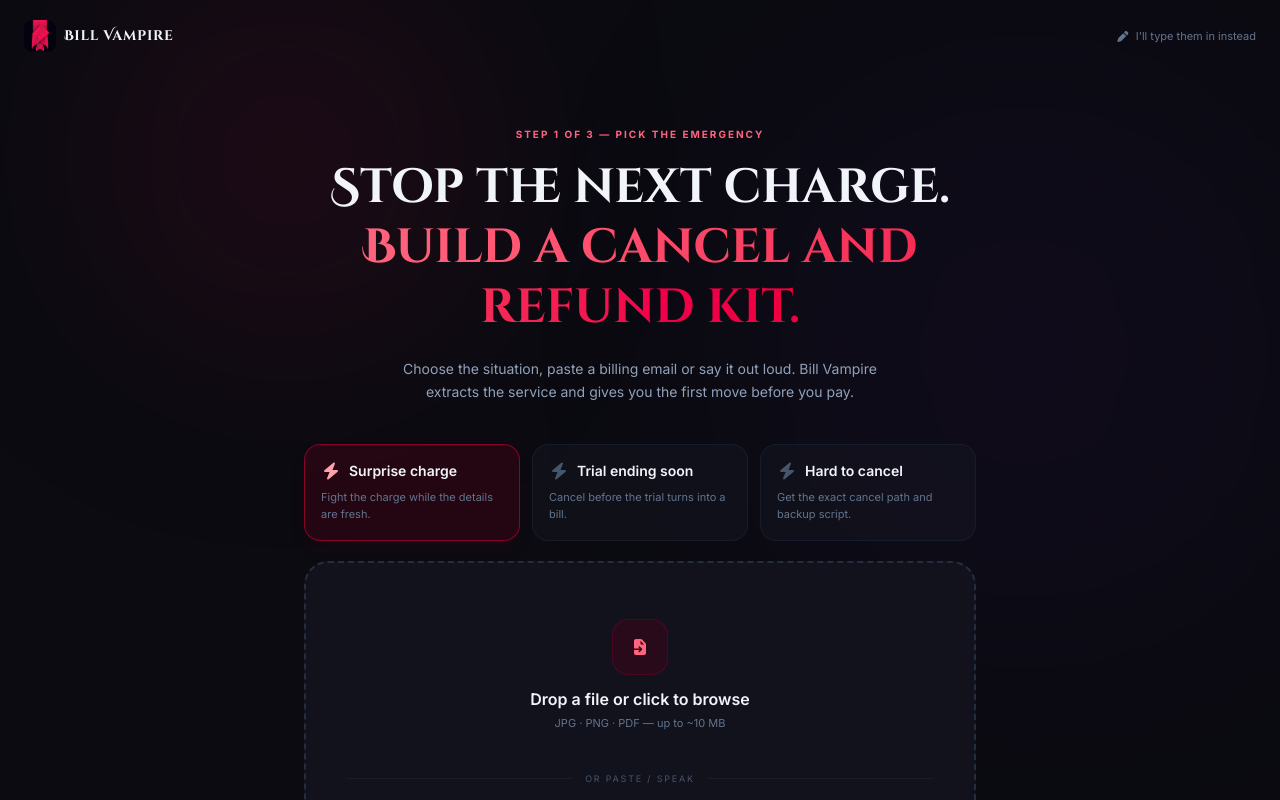
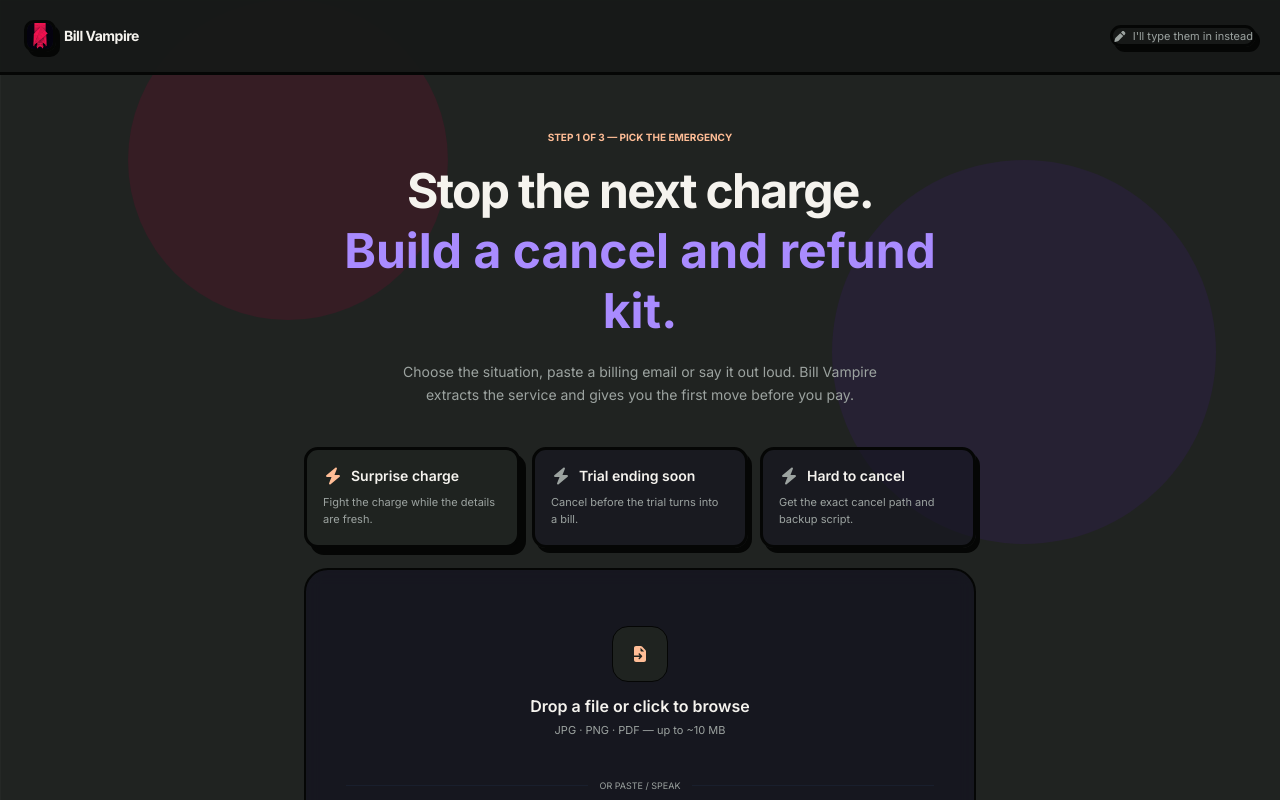
Before and after one commit to JoeyZhaoUX/Bill-Vampire, a React (Vite) app: page / in a window 1280 px wide. Both pictures are taken after a click on the button "Fix a charge". Shown: the top 800 px of the page. Built offline with nearby package versions, Linux system fonts and the light colour scheme; no server answers.

Commit message:
Apply brutalist Creem-inspired theme

```diff
--- a/src/App.jsx
+++ b/src/App.jsx
@@ -493,7 +493,7 @@
 
   return (
     <>
-    <div className="app-screen min-h-screen bg-gothic-pattern">
+    <div className="app-screen bv-brutal min-h-screen bg-gothic-pattern">
       {notifPromptShown && (
         <div className="fixed top-4 left-1/2 -translate-x-1/2 z-[80] max-w-md w-[calc(100%-2rem)] bg-[#141420] border border-rose-700/40 rounded-2xl p-4 shadow-2xl shadow-rose-900/30">
           <div className="flex items-start gap-3">
--- a/src/Landing.jsx
+++ b/src/Landing.jsx
@@ -233,7 +233,7 @@
   ];
 
   return (
-    <div className="min-h-screen bg-[#0B0B11] text-slate-100 overflow-x-hidden">
+    <div className="bv-brutal min-h-screen bg-[#0B0B11] text-slate-100 overflow-x-hidden">
 
       <ZhBanner onEnterApp={() => handleEnter('zh_banner')} />
 
--- a/src/index.css
+++ b/src/index.css
@@ -382,6 +382,326 @@
 }
 
 /* ================================ */
+/* Bill Vampire Brutalist Theme      */
+/* Creem-inspired, dark, chunky UI   */
+/* ================================ */
+
+.bv-brutal {
+  --bv-bg: #202321;
+  --bv-panel: #171a18;
+  --bv-panel-2: #1f2320;
+  --bv-ink: #f5f3ee;
+  --bv-muted: #9ca3a0;
+  --bv-border: #050605;
+  --bv-peach: #ffbd96;
+  --bv-purple: #a98bff;
+  --bv-green: #69d978;
+  --bv-rose: #ff5f7c;
+  --bv-shadow: 6px 7px 0 #050605;
+  --bv-shadow-lg: 10px 12px 0 #050605;
+  background:
+    linear-gradient(rgba(255, 255, 255, 0.025) 1px, transparent 1px),
+    linear-gradient(90deg, rgba(255, 255, 255, 0.025) 1px, transparent 1px),
+    var(--bv-bg) !important;
+  background-size: 44px 44px, 44px 44px, auto;
+  color: var(--bv-ink) !important;
+  font-family: Inter, ui-sans-serif, system-ui, -apple-system, BlinkMacSystemFont, "Segoe UI", sans-serif;
+}
+
+.bv-brutal,
+.bv-brutal * {
+  letter-spacing: 0 !important;
+}
+
+.bv-brutal .font-gothic,
+.bv-brutal .font-serif,
+.bv-brutal .tracking-display,
+.bv-brutal .tracking-heading {
+  font-family: Inter, ui-sans-serif, system-ui, sans-serif !important;
+  letter-spacing: -0.035em !important;
+}
+
+.bv-brutal .text-shimmer {
+  animation: none !important;
+  background: none !important;
+  -webkit-text-fill-color: currentColor !important;
+  color: var(--bv-purple) !important;
+  text-shadow: 3px 3px 0 var(--bv-border);
+}
+
+.bv-brutal .gradient-accent-line {
+  height: 6px !important;
+  opacity: 1 !important;
+  background: repeating-linear-gradient(
+    90deg,
+    var(--bv-purple) 0 18%,
+    var(--bv-peach) 18% 42%,
+    var(--bv-green) 42% 62%,
+    var(--bv-rose) 62% 82%,
+    var(--bv-purple) 82% 100%
+  ) !important;
+  border-bottom: 3px solid var(--bv-border);
+}
+
+.bv-brutal .glass-card,
+.bv-brutal .glass-card-hover,
+.bv-brutal section > div > .grid > div,
+.bv-brutal figure,
+.bv-brutal main form,
+.bv-brutal textarea,
+.bv-brutal input,
+.bv-brutal select {
+  backdrop-filter: none !important;
+  -webkit-backdrop-filter: none !important;
+}
+
+.bv-brutal .glass-card,
+.bv-brutal figure.glass-card,
+.bv-brutal .rounded-2xl,
+.bv-brutal .rounded-3xl,
+.bv-brutal .rounded-xl {
+  border-color: var(--bv-border) !important;
+}
+
+.bv-brutal .glass-card {
+  background: var(--bv-panel) !important;
+  border: 3px solid var(--bv-border) !important;
+  border-radius: 18px !important;
+  box-shadow: var(--bv-shadow) !important;
+}
+
+.bv-brutal .glass-card-hover:hover {
+  background: var(--bv-panel-2) !important;
+  transform: translate(-2px, -2px) !important;
+  box-shadow: var(--bv-shadow-lg) !important;
+}
+
+.bv-brutal nav,
+.bv-brutal header {
+  background: rgba(23, 26, 24, 0.96) !important;
+  border-color: var(--bv-border) !important;
+  border-bottom-width: 3px !important;
+  backdrop-filter: none !important;
+  -webkit-backdrop-filter: none !important;
+}
+
+.bv-brutal aside {
+  background: #151815 !important;
+  border-color: var(--bv-border) !important;
+  border-right-width: 3px !important;
+}
+
+.bv-brutal h1,
+.bv-brutal h2,
+.bv-brutal h3 {
+  color: var(--bv-ink) !important;
+}
+
+.bv-brutal h1 {
+  font-weight: 950 !important;
+  text-transform: none;
+}
+
+.bv-brutal p,
+.bv-brutal span,
+.bv-brutal li,
+.bv-brutal blockquote {
+  text-wrap: pretty;
+}
+
+.bv-brutal .text-slate-100,
+.bv-brutal .text-slate-200,
+.bv-brutal .text-slate-300 {
+  color: var(--bv-ink) !important;
+}
+
+.bv-brutal .text-slate-400,
+.bv-brutal .text-slate-500,
+.bv-brutal .text-slate-600,
+.bv-brutal .text-slate-700 {
+  color: var(--bv-muted) !important;
+}
+
+.bv-brutal .text-rose-300,
+.bv-brutal .text-rose-400,
+.bv-brutal .text-rose-500 {
+  color: var(--bv-peach) !important;
+}
+
+.bv-brutal .text-violet-300,
+.bv-brutal .text-violet-400,
+.bv-brutal .text-amber-300,
+.bv-brutal .text-amber-400 {
+  color: var(--bv-purple) !important;
+}
+
+.bv-brutal .text-emerald-300,
+.bv-brutal .text-emerald-400 {
+  color: var(--bv-green) !important;
+}
+
+.bv-brutal button,
+.bv-brutal a[class*="bg-"],
+.bv-brutal a[class*="gradient"],
+.bv-brutal .sticky-cta-enter button {
+  border: 3px solid var(--bv-border) !important;
+  border-radius: 14px !important;
+  box-shadow: 4px 5px 0 var(--bv-border) !important;
+  transform: none;
+}
+
+.bv-brutal button:hover,
+.bv-brutal a[class*="bg-"]:hover,
+.bv-brutal a[class*="gradient"]:hover {
+  transform: translate(-2px, -2px) !important;
+  box-shadow: 6px 7px 0 var(--bv-border) !important;
+  filter: none !important;
+}
+
+.bv-brutal button:active,
+.bv-brutal a[class*="bg-"]:active {
+  transform: translate(2px, 2px) !important;
+  box-shadow: 2px 2px 0 var(--bv-border) !important;
+}
+
+.bv-brutal .bg-rose-600,
+.bv-brutal .hover\:bg-rose-500:hover,
+.bv-brutal [class*="from-amber-500"],
+.bv-brutal [class*="to-rose-500"],
+.bv-brutal [class*="from-violet-500"] {
+  background: var(--bv-peach) !important;
+  color: #15110e !important;
+}
+
+.bv-brutal .bg-\[\#141420\],
+.bv-brutal .bg-\[\#1C1C2A\],
+.bv-brutal .bg-\[\#0D0D15\],
+.bv-brutal .bg-\[\#0B0B11\] {
+  background: var(--bv-panel) !important;
+}
+
+.bv-brutal textarea,
+.bv-brutal input,
+.bv-brutal select {
+  background: #111311 !important;
+  border: 3px solid var(--bv-border) !important;
+  border-radius: 14px !important;
+  box-shadow: 4px 5px 0 var(--bv-border) !important;
+  color: var(--bv-ink) !important;
+}
+
+.bv-brutal textarea::placeholder,
+.bv-brutal input::placeholder {
+  color: #6f766f !important;
+}
+
+.bv-brutal .border-dashed {
+  border-style: solid !important;
+}
+
+.bv-brutal .rounded-full {
+  border-radius: 999px !important;
+}
+
+.bv-brutal .rounded-lg {
+  border-radius: 10px !important;
+}
+
+.bv-brutal img.rounded-lg,
+.bv-brutal img.rounded-2xl {
+  border: 3px solid var(--bv-border);
+  box-shadow: 4px 5px 0 var(--bv-border);
+}
+
+.bv-brutal .shadow-lg,
+.bv-brutal .shadow-xl,
+.bv-brutal .shadow-2xl {
+  box-shadow: var(--bv-shadow) !important;
+}
+
+.bv-brutal .blur-\[120px\],
+.bv-brutal .blur-\[140px\],
+.bv-brutal .blur-\[160px\],
+.bv-brutal .blur-3xl,
+.bv-brutal .animate-float {
+  animation: none !important;
+  filter: none !important;
+}
+
+.bv-brutal video {
+  opacity: 0.12 !important;
+  filter: grayscale(1) contrast(1.15);
+}
+
+.bv-brutal .ticker-track span {
+  color: #555f56 !important;
+  font-weight: 800 !important;
+}
+
+.bv-brutal .scroll-reveal {
+  transition-duration: 0.35s !important;
+}
+
+.bv-brutal .bg-gradient-to-br,
+.bv-brutal .bg-gradient-to-b,
+.bv-brutal .bg-gradient-to-r,
+.bv-brutal .bg-gradient-to-t {
+  background-image: none !important;
+}
+
+.bv-brutal .bg-gradient-to-br:not(.text-transparent),
+.bv-brutal .bg-gradient-to-b:not(.text-transparent),
+.bv-brutal .bg-gradient-to-r:not(.text-transparent),
+.bv-brutal .bg-gradient-to-t:not(.text-transparent) {
+  background-color: var(--bv-panel) !important;
+}
+
+.bv-brutal .text-transparent.bg-clip-text {
+  background-image: none !important;
+  background-color: transparent !important;
+  -webkit-text-fill-color: currentColor !important;
+  color: var(--bv-purple) !important;
+}
+
+.bv-brutal .bg-rose-950\/40,
+.bv-brutal .bg-violet-950\/40,
+.bv-brutal .bg-amber-950\/30,
+.bv-brutal .bg-emerald-950\/30 {
+  background: var(--bv-panel-2) !important;
+}
+
+.bv-brutal .border-rose-800\/30,
+.bv-brutal .border-violet-800\/30,
+.bv-brutal .border-amber-700\/30,
+.bv-brutal .border-emerald-700\/40,
+.bv-brutal .border-slate-800\/40,
+.bv-brutal .border-slate-800\/50,
+.bv-brutal .border-slate-700\/50 {
+  border-color: var(--bv-border) !important;
+}
+
+.bv-brutal .sticky-cta-enter > div {
+  background: var(--bv-panel) !important;
+  border-top: 3px solid var(--bv-border) !important;
+}
+
+@media (max-width: 640px) {
+  .bv-brutal {
+    background-size: 32px 32px, 32px 32px, auto;
+  }
+
+  .bv-brutal .glass-card,
+  .bv-brutal button,
+  .bv-brutal a[class*="bg-"] {
+    box-shadow: 4px 4px 0 var(--bv-border) !important;
+  }
+
+  .bv-brutal h1 {
+    text-shadow: none !important;
+  }
+}
+
+/* ================================ */
 /* Print Report Styles              */
 /* ================================ */
 
@@ -615,7 +935,7 @@
     padding: 12px 0;
   }
 
-  .pr-cat-bars {
+.pr-cat-bars {
     display: flex;
     flex-direction: column;
     gap: 6px;
--- a/src/onboarding/Scan.jsx
+++ b/src/onboarding/Scan.jsx
@@ -137,7 +137,7 @@
   const scanBlocked = !isPro() && !canSmartImport();
 
   return (
-    <div className="min-h-screen bg-[#0B0B11] text-slate-100 flex flex-col">
+    <div className="bv-brutal min-h-screen bg-[#0B0B11] text-slate-100 flex flex-col">
       <ZhBanner />
       <div className="absolute top-0 left-[10%] w-80 h-80 bg-rose-900/20 rounded-full blur-[120px] pointer-events-none" />
       <div className="absolute top-40 right-[5%] w-96 h-96 bg-violet-900/15 rounded-full blur-[140px] pointer-events-none" />
--- a/src/onboarding/Verdict.jsx
+++ b/src/onboarding/Verdict.jsx
@@ -192,7 +192,7 @@
   };
 
   return (
-    <div className="min-h-screen bg-[#0B0B11] text-slate-100 relative overflow-hidden">
+    <div className="bv-brutal min-h-screen bg-[#0B0B11] text-slate-100 relative overflow-hidden">
       <ZhBanner />
       <div
         className="absolute top-0 left-1/2 -translate-x-1/2 w-[140%] h-[60%] pointer-events-none"
```
